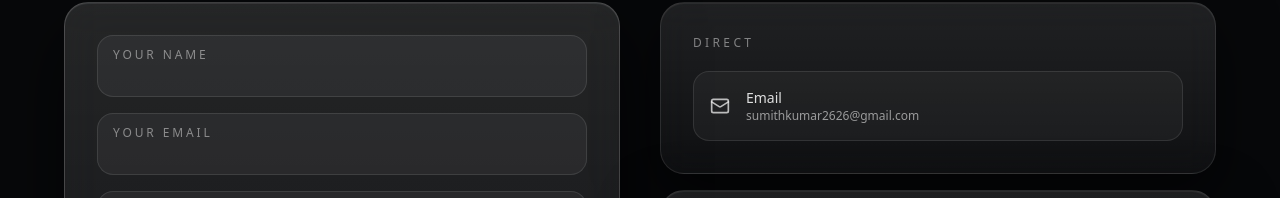
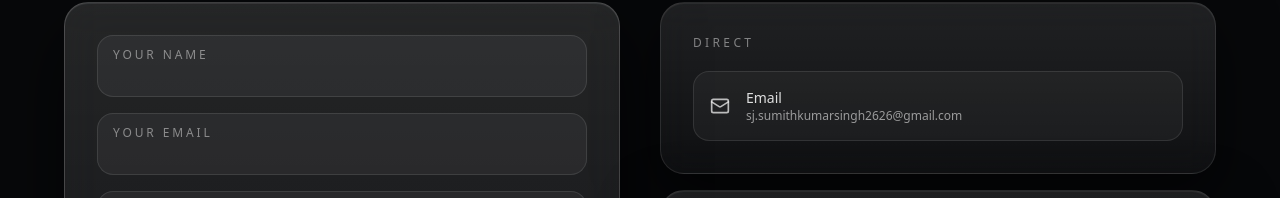
Before and after one commit to sumithkumarsingh2626/portfolio, a Next.js app: page / in a window 1280 px wide. Shown: the part 5950-6148 px from the top of the page. Built offline with nearby package versions, Linux system fonts and the light colour scheme.

Commit message:
updated email,linkedin url and portfolio link

```diff
--- a/src/data/profile.ts
+++ b/src/data/profile.ts
@@ -3,11 +3,11 @@ export const profile = {
   title: 'Fullstack Developer • DevOps Enthusiast • Cybersecurity Passionate',
   tagline:
     'Code today, secure tomorrow, deploy everywhere!',
-  email: 'sumithkumar2626@gmail.com',
+  email: 'sj.sumithkumarsingh2626@gmail.com',
   socials: {
     github: 'https://github.com/sumithkumarsingh2626',
-    linkedin: 'https://www.linkedin.com/in/sumith-kumar-singh-81773638b/',
+    linkedin: 'https://www.linkedin.com/in/sumithkumarsingh2626/',
     instagram: 'https://www.instagram.com/sumith_kumar_singh',
-    portfolio: 'https://portfolio-six-orcin-g54w0jxf9f.vercel.app',
+    portfolio: 'https://sumith-kumar-singh-portfolio.vercel.app',
   },
 };
```
